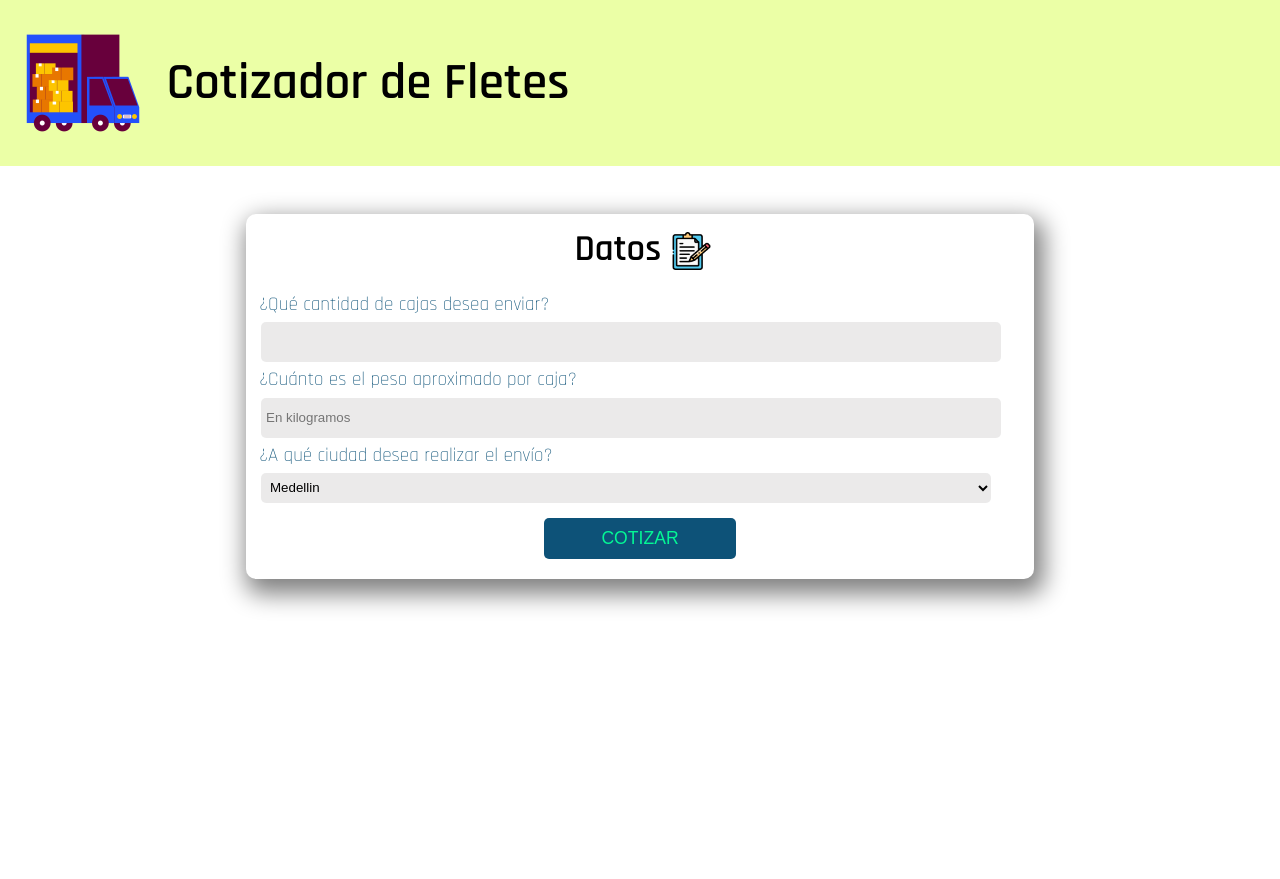
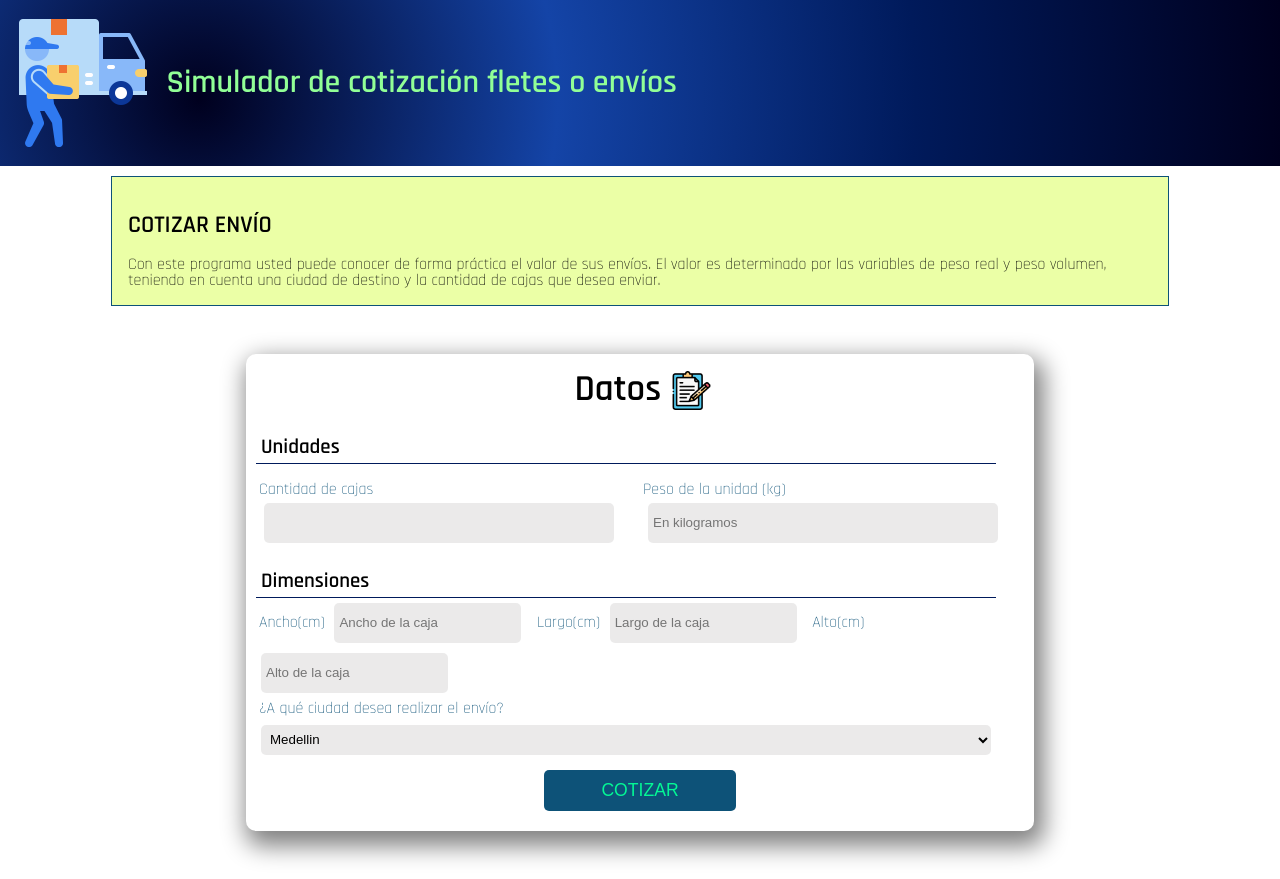
Before and after one commit to Nath-Maya/cotizador-flete, a plain HTML site: page index.html in a window 1280 px wide. Before the commit the page ends 800 px from the top, so only its background shows below. Drawn offline with Linux system fonts and the light colour scheme.

Commit message:
agregando inputs ancho, largo, alto caja y estilos

```diff
--- a/assets/css/index.css
+++ b/assets/css/index.css
@@ -10,10 +10,13 @@ body {
 .color4 {color: #91ff96;}
 .color5 {color: #ebffa6;}
 
+/*! HEADER  */
+
 .header-container {
    display: flex;
    align-items: center;
-   background-color: #ebffa6;
+   background-image: radial-gradient(circle at 15.59% 59.22%,  #00001e 0%, #1444a7 33%, #001a5b 66%, #00001e 100%);
+   background-color: #001a5b;
 }
 
 .logo-header {
@@ -24,20 +27,31 @@ body {
 .title-header {
    font-family: 'Rajdhani', sans-serif;
    font-weight: 600;
-   font-size: 3.2rem;
+   font-size: 2rem;
    font-style: bold;
+   color:  #91ff96;
 }
 
-.main-container {
-   font-family: 'Rajdhani', sans-serif;
-   font-weight: 300;
+/* !INFORMACION PRINCIPAL */
+
+.informacion-container {
+   display: block;
+   padding: 1rem;
+   margin-top: 10px;
+   width: 80%;
+   border: 1px solid #0d5278;
+   background-color: #ebffa6;
 }
+
+/* !CUERPO DATOS */
 
 .main-container {
    display: flex;
    justify-content: center;
    align-items: center;
    flex-direction: column;
+   font-family: 'Rajdhani', sans-serif;
+   font-weight: 300;
 }
 
 .datos-container {
@@ -54,20 +68,44 @@ body {
    box-shadow: 5px 10px 25px 5px gray;
 }
 
+.unidades-container {
+   display: flex;
+   justify-content: center;
+   flex-direction: row;
+   margin: 15px 0px;
+}
+.titulo-legend {
+   display: block;
+   width: 95%;
+   padding: 5px;
+   font-weight: bold;
+   border-bottom: 0.5px solid #001a5b;
+}
+
+.unidades-container label {
+   width: 90%;
+}
+
+.unidades-container input {
+   width: 90%;
+}
+
+
+
 .datos-container input {
    padding: 5px;
    margin: 5px;
    border: none;
    border-radius: 5px;
    background-color:rgba(194, 193, 193, 0.335);
-   width: 95%;
+   /* width: 95%; */
    height: 30px;
 }
 
 .datos-container label {
    color: #0d5278;
    padding: 3px;
-   font-size: 1.2rem;
+   font-size: 1rem;
 
 }
 
--- a/index.html
+++ b/index.html
@@ -20,33 +20,60 @@
 <body>
    <!-- *HEADER -->
    <header class="header-container">
-      <img src="./assets/img /camion-de-reparto.png" alt="Logo" class="logo-header">
-      <h1 class="title-header">Cotizador de Fletes</h1>
+      <img src="./assets/img /camion.png" alt="Logo" class="logo-header">
+      <h1 class="title-header">Simulador de cotización fletes o envíos</h1>
    </header>
    <main class="main-container">
+      <section class="informacion-container">
+         <h1 class="title-informacion">COTIZAR ENVÍO </h1>
+         <p class="texto-informacion">
+            Con este programa usted puede conocer de forma práctica el valor de sus envíos. El valor es determinado por
+            las
+            variables de peso real y peso volumen, teniendo en cuenta una ciudad de destino y la cantidad de cajas que
+            desea enviar.
+         </p>
+      </section>
       <!-- *FORMULARIO PARA OBTENER DATOS -->
       <form class="datos-container" onsubmit="datosCampos">
          <div class="encabezado-datos">
             <h1 class="title-datos">Datos</h1>
             <img src="./assets/img /nota.png" alt="datos" class="img-datos">
          </div>
-         <!-- !INPUT CANT DE CAJAS -->
-         <label for="caja">¿Qué cantidad de cajas desea enviar?</label>
-         <input type="number" id="caja" submit="submit" required>
+         <legend class="titulo-legend">Unidades</legend>
+         <fieldset class="unidades-container">
+            <!-- !INPUT CANT DE CAJAS -->
+            <label for="caja">Cantidad de cajas
+               <input type="number" id="caja" submit="submit" required>
+            </label>
 
-         <!-- !INPUT PESO -->
-         <label for="peso">¿Cuánto es el peso aproximado por caja?</label>
-         <input type="number" id="peso" placeholder="En kilogramos" required>
+            <!-- !INPUT PESO -->
+            <label for="peso">Peso de la unidad (kg) <input type="number" id="peso" placeholder="En kilogramos"
+                  required></label>
+         </fieldset>
+
+         <!-- !DIMENSIONES DE LA CAJA -->
+         <fieldset class="dimensiones-container">
+            <legend class="titulo-legend">Dimensiones</legend>
+            <label for="anchoCaja">Ancho(cm)
+               <input type="number" id="anchoCaja" placeholder="Ancho de la caja" required>
+            </label>
+            <label for="largoCaja">Largo(cm)
+               <input type="number" id="largoCaja" placeholder="Largo de la caja" required>
+            </label>
+            <label for="altoCaja">Alto(cm)
+               <input type="number" id="altoCaja" placeholder="Alto de la caja" required>
+            </label>
+         </fieldset>
 
          <!-- !INPUT CIUDAD -->
          <label for="ciudad-envio">¿A qué ciudad desea realizar el envío?</label>
          <select name="ciudad" class="opciones-informacion" id="ciudad-envio">
-            <option value="1" >Medellin</option>
-            <option value="2" >Cali</option>
-            <option value="3" >Pereira</option>
-            <option value="4" >Barranquilla</option>
+            <option value="1">Medellin</option>
+            <option value="2">Cali</option>
+            <option value="3">Pereira</option>
+            <option value="4">Barranquilla</option>
          </select>
-         <!-- !BOTON COTIZAR -->
+         <!-- !BOTON CONTINUAR -->
          <button type="button" class="button" onclick="ejecucion()">COTIZAR</button>
       </form>
 
@@ -58,7 +85,7 @@
    </main>
 
 
-   <!-- <script type="module" src="/assets/script/main.js"></script> -->
+
    <script type="text/javascript" src="./assets/script/index.js"></script>
 
 </body>
```
Also changed, not shown: assets/img /camion.png (added).
